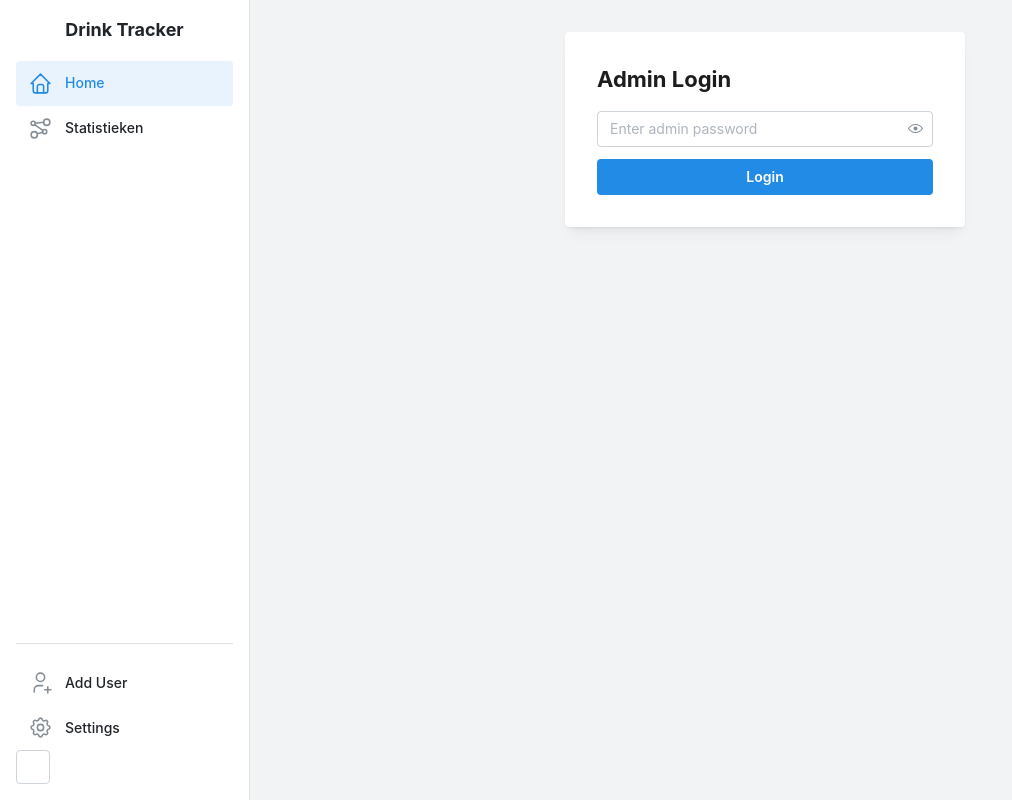
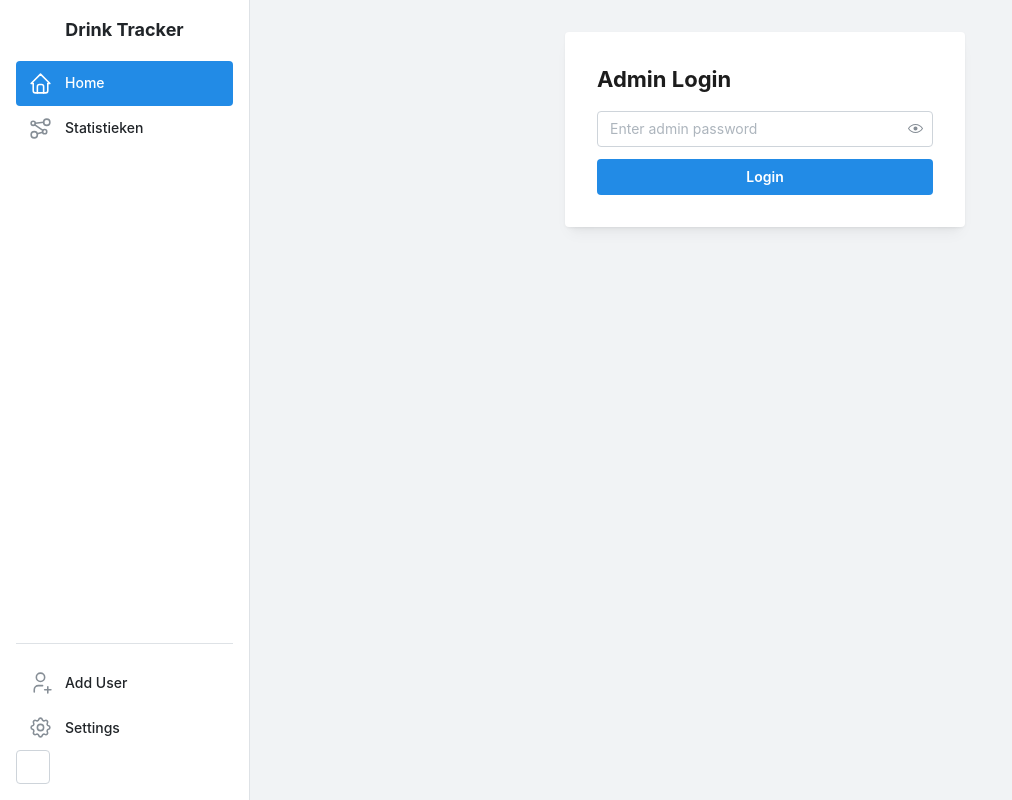
Before and after one commit to Pecako2001/DrinkTracker, a Next.js app in the folder frontend/: page /SettingsPage in a window 1280 px wide. Shown: the whole page, without its empty margins (0-1012 px from the left). Built offline with nearby package versions, Linux system fonts and the light colour scheme.

Commit message:
style: add color-main css variable

```diff
--- a/frontend/components/Navbar/NavbarSimple.module.css
+++ b/frontend/components/Navbar/NavbarSimple.module.css
@@ -51,11 +51,11 @@
   &[data-active] {
     &,
     &:hover {
-      background-color: var(--mantine-color-blue-light);
-      color: var(--mantine-color-blue-light-color);
+      background-color: var(--color-main);
+      color: var(--color-main-contrast);
 
       .linkIcon {
-        color: var(--mantine-color-blue-light-color);
+        color: var(--color-main-contrast);
       }
     }
   }
--- a/frontend/styles/global.css
+++ b/frontend/styles/global.css
@@ -2,12 +2,16 @@
   --color-bg: #f1f3f5;
   --color-text: #212529;
   --color-border: #ced4da;
+  --color-main: #228be6;
+  --color-main-contrast: #ffffff;
 }
 
 [data-theme="dark"] {
   --color-bg: #1a1b1e;
   --color-text: #c1c2c5;
   --color-border: #373a40;
+  --color-main: #4dabf7;
+  --color-main-contrast: #000000;
 }
 
 body {
```
